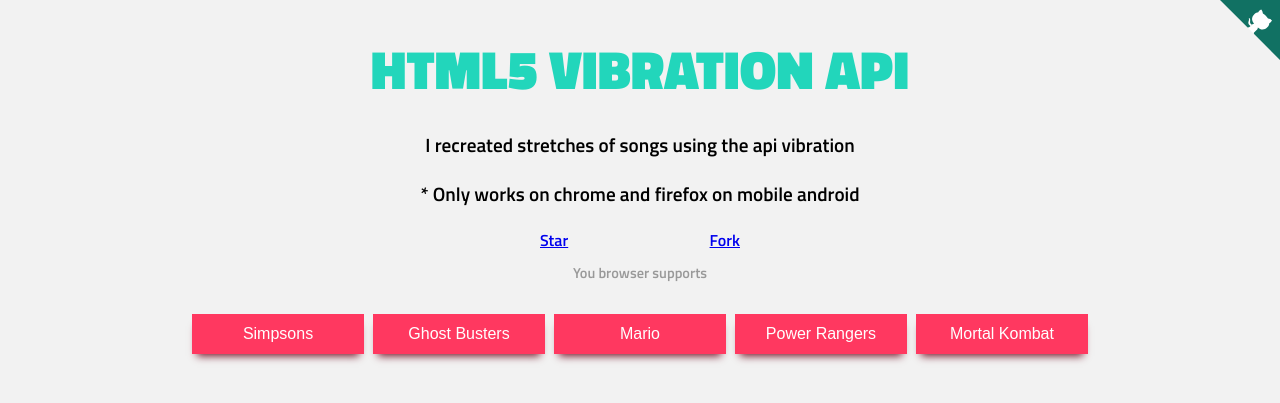
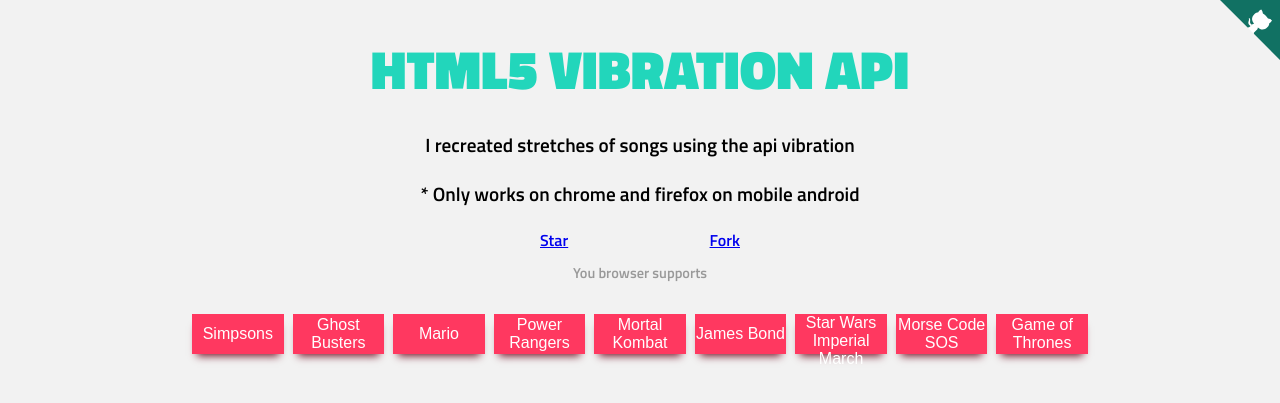
Before and after one commit to hjdesigner/hjdesigner.github.io, a Jekyll site: the page vibration-api/index.html, which Jekyll copies as it is, in a window 1280 px wide. Shown: the top 403 px of the page. Built offline with Jekyll 4.4.1, drawn with Linux system fonts in a browser that asks for light colours; comment, search, counter and statistics services are not loaded; some of the changed lines change nothing that is shown.

Commit message:
Vibration API

```diff
--- a/vibration-api/index.html
+++ b/vibration-api/index.html
@@ -11,7 +11,7 @@
     <meta name="msapplication-navbutton-color" content="#22d6bb"/>
     <meta name="apple-mobile-web-app-status-bar-style" content="#22d6bb"/>
     <meta name="theme-color" content="#22d6bb">
-    <meta name="author" content="Henrique Melanda"/>
+    <meta name="author" content="Front-End Community"/>
     <meta property="og:url"           content="http://henriquemelanda.com.br/vibration-api/" />
     <meta property="og:type"          content="website" />
     <meta property="og:title"         content="HTML5 Vibration API - Stretches Of Songs" />
@@ -56,11 +56,15 @@
                 <button data-js="mario">Mario</button>
                 <button data-js="powerRangers">Power Rangers</button>
                 <button data-js="mortalKombat">Mortal Kombat</button>
+                <button data-js="jamesbond">James Bond</button>
+                <button data-js="starwars">Star Wars Imperial March</button>
+                <button data-js="morsecode">Morse Code SOS</button>
+                <button data-js="gameOfThrones">Game of Thrones</button>
             </div>
         </div>
     </div>
 
-    <script src="scripts/mozVibrate-polyfill.js"></script>
+
     <script src="scripts/script.js"></script>
     <script async defer src="https://buttons.github.io/buttons.js"></script>
     <script>
--- a/vibration-api/scripts/script.js
+++ b/vibration-api/scripts/script.js
@@ -3,7 +3,12 @@
 const btnMario = document.querySelector('button[data-js="mario"]');
 const btnPowerRangers = document.querySelector('button[data-js="powerRangers"]');
 const btnMortalKombat = document.querySelector('button[data-js="mortalKombat"]');
+const btnJamesBond = document.querySelector('button[data-js="jamesbond"]');
+const btnStarWars = document.querySelector('button[data-js="starwars"]');
+const btnMorseCode = document.querySelector('button[data-js="morsecode"]');
+const btnGameOfThrones = document.querySelector('button[data-js="gameOfThrones"]');
 const textSupport = document.querySelector('p[data-js="support"]');
+
 
 function musicSimpsons(){
     //Simpsons
@@ -65,6 +70,48 @@
         100,800]
     );
 }
+function musicJamesBond(){
+    navigator.vibrate([
+        200,100,200,275,
+        425,100,200,100,
+        200,275,425,100,
+        75,25,75,125,75,
+        25,75,125,100,
+        100]
+    );
+}
+function musicStarWars(){
+    navigator.vibrate([
+        500,110,500,110,
+        450,110,200,110,
+        170,40,450,110,
+        200,110,170,40,
+        500]
+    );
+}
+function musicMorseCode(){
+    navigator.vibrate([
+        100,30,100,30,
+        100,200,200,30,
+        200,30,200,200,
+        100,30,100,30,
+        100]
+    );
+}
+function musicGameOfThrones(){
+    navigator.vibrate([
+        950,50,530,80,
+        100,100,100,60,
+        930,50,530,80,
+        100,100,100,60,
+        980
+        ]
+    );
+}
+
+navigator.vibrate = navigator.vibrate || navigator.webkitVibrate || navigator.mozVibrate || navigator.msVibrate;
+
+
 
 if('vibrate' in navigator){
     textSupport.innerHTML = 'You browser supports'
@@ -73,6 +120,10 @@
     btnMario.addEventListener('click', musicMario);
     btnPowerRangers.addEventListener('click', musicPowerRangers);
     btnMortalKombat.addEventListener('click', musicMortalKombat);
+    btnJamesBond.addEventListener('click', musicJamesBond);
+    btnStarWars.addEventListener('click', musicStarWars);
+    btnMorseCode.addEventListener('click', musicMorseCode);
+    btnGameOfThrones.addEventListener('click',musicGameOfThrones);
 }else{
     textSupport.innerHTML = 'You browser does not supports'
 }
```
Lines whose indentation alone changed are shown as unchanged.
